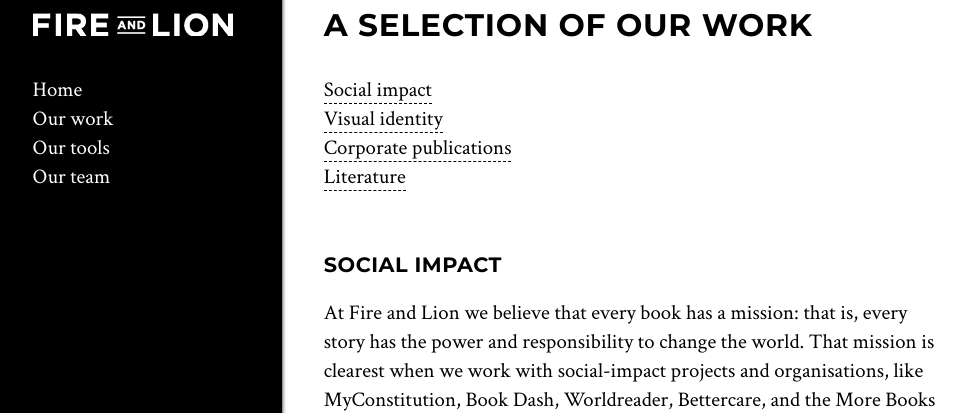
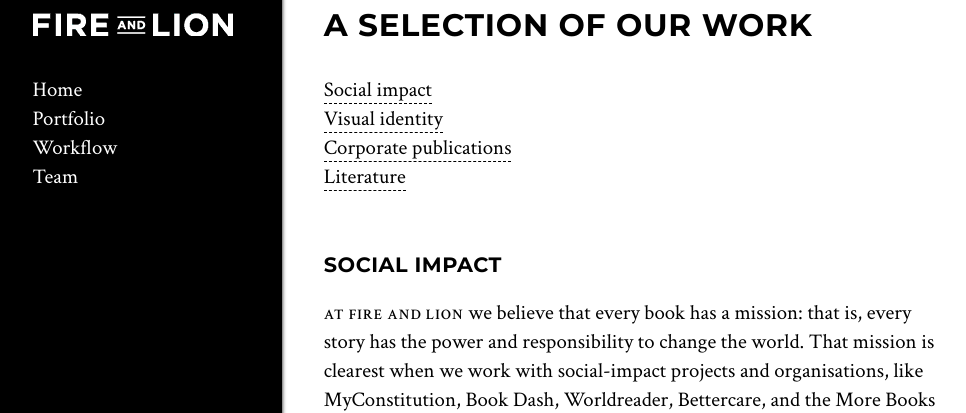
Before and after one commit to jenniferjacobs/fireandlion, a Jekyll site: the page built from portfolio.md, in a window 1280 px wide and 1400 px high. Shown: the part 148-561 px from the top of the window, without its empty margins (9-975 px from the left). Built offline with Jekyll 4.4.1, drawn with Linux system fonts in a browser that asks for light colours; some of the changed text lies outside the part shown.

Commit message:
Add workflow, remove tech, update home etc.

```diff
--- a/_includes/header.html
+++ b/_includes/header.html
@@ -61,9 +61,9 @@
 	<div class="nav-list">
 		<ul>
 			<li><a href="{{site.baseurl}}/">Home</a></li>
-			<li><a href="{{site.baseurl}}/portfolio">Our work</a></li>
-			<li><a href="{{site.baseurl}}/tech">Our tools</a></li>
-			<li><a href="{{site.baseurl}}/team">Our team</a></li>
+			<li><a href="{{site.baseurl}}/portfolio">Portfolio</a></li>
+			<li><a href="{{site.baseurl}}/workflow">Workflow</a></li>
+			<li><a href="{{site.baseurl}}/team">Team</a></li>
 		</ul>
 	</div>
 </div><!--.sidebar-->
--- a/css/screen.scss
+++ b/css/screen.scss
@@ -13,6 +13,9 @@
 License URI: http://www.gnu.org/licenses/gpl-2.0.html
 Tags: fire and lion
 */
+
+// Sizes
+$text-width: 30em;
 
 // Fonts
 $font-main: "Crimson Text", serif;
@@ -110,6 +113,12 @@
     min-height: 100vh;
 }
 
+// Page TOCs
+
+#markdown-toc {
+	list-style-type: none;
+	padding: 0;
+}
 
 // Footer
 // .footer {}
@@ -121,7 +130,7 @@
 	text-transform: uppercase;
 	letter-spacing: 0.025em;
 	line-height: 110%;
-	max-width: 20em;
+	max-width: $text-width * 0.7;
 }
 h1 {
 	font-size: 1.5em;
@@ -139,17 +148,26 @@
 	text-transform: none;
 	letter-spacing: 0;
 }
-p, ol, ul, dl {
-	max-width: 30em;
+p, ol, ul, dl, td {
+	max-width: $text-width;
+	a {
+		text-decoration: none;
+		color: inherit;
+		border-bottom: 1px dashed $dark;
+	}
+	a:hover {
+	    text-shadow: 0 0.01em $dark;
+	}
 }
-p a, ol a, ul a {
-	text-decoration: none;
-	color: inherit;
-	border-bottom: 1px dashed $dark;
-}
-p a:hover, ol a:hover, ul a:hover {
-    text-shadow: 0 0.01em $dark;
-}
+	// except no border under links in tables
+	td {
+		a {
+			border: 0;
+		}
+		a:after {
+			content: " \2192"; // 2192 is a right arrow
+		}
+	}
 blockquote {
 	border-left: 5px solid $dark;
 	margin:  1em 1em 1em 0;
@@ -201,12 +219,18 @@
 // Tables
 
 table {
-	width: 100%;
+	width: $text-width * 0.95; // Overridden with media queries for narrow screens below
 	border-collapse: collapse;
 }
 tr {
 	border-top: 1px dashed $dark;
 	border-bottom: 1px dashed $dark;
+}
+th {
+	text-align: left;
+}
+td {
+	padding-right: 0.5em;
 }
 
 // Images
@@ -234,9 +258,9 @@
 
 img.thumbnail {
     height: 5em;
-    width: 5em;
-    float: left;
-    margin: 0.3em 0.5em 0 0;
+    width: $text-width + 2em; // Paragraph width, plus 2em stretching to sidebar
+    display: block;
+    margin: 0.3em 0.5em 0 -2em;
     background-color: $dark;
 	object-fit: cover;
 }
@@ -244,8 +268,8 @@
 // Portfolio
 
 .portfolio-excerpt {
-	clear: both;
-	min-height: 6em;
+	min-height: 6em; // gives us a regular vertical flow
+	margin: 0 0 2em 0; // space below each excerpt
 }
 
 // Narrow screens
@@ -299,4 +323,7 @@
 		h1 {
 			margin: 1em 0 0.5em 0;
 		}
+		table {
+			width: 100%;
+		}
 }
--- a/portfolio.md
+++ b/portfolio.md
@@ -3,15 +3,14 @@
 ---
 
 # A selection of our work
+{:.no_toc}
 
-[Social impact](#social-impact)\\
-[Visual identity](#visual-identity)\\
-[Corporate publications](#corporate-publications)\\
-[Literature](#literature)
+* toc
+{:toc}
 
 ## Social impact
 
-At Fire and Lion we believe that every book has a mission: that is, every story has the power and responsibility to change the world. That mission is clearest when we work with social-impact projects and organisations, like MyConstitution, Book Dash, Worldreader, Bettercare, and the More Books Campaign.
+**At Fire and Lion** we believe that every book has a mission: that is, every story has the power and responsibility to change the world. That mission is clearest when we work with social-impact projects and organisations, like MyConstitution, Book Dash, Worldreader, Bettercare, and the More Books Campaign.
 
 {% for post in site.categories.social-impact %}
 <p class="portfolio-excerpt">
```
Also changed, not shown: index.md (+4 -1 lines), publishing.md (+3 -22 lines), tech.md (deleted, +0 -33 lines), workflow.md (added, +86 -0 lines), 13 other files.
